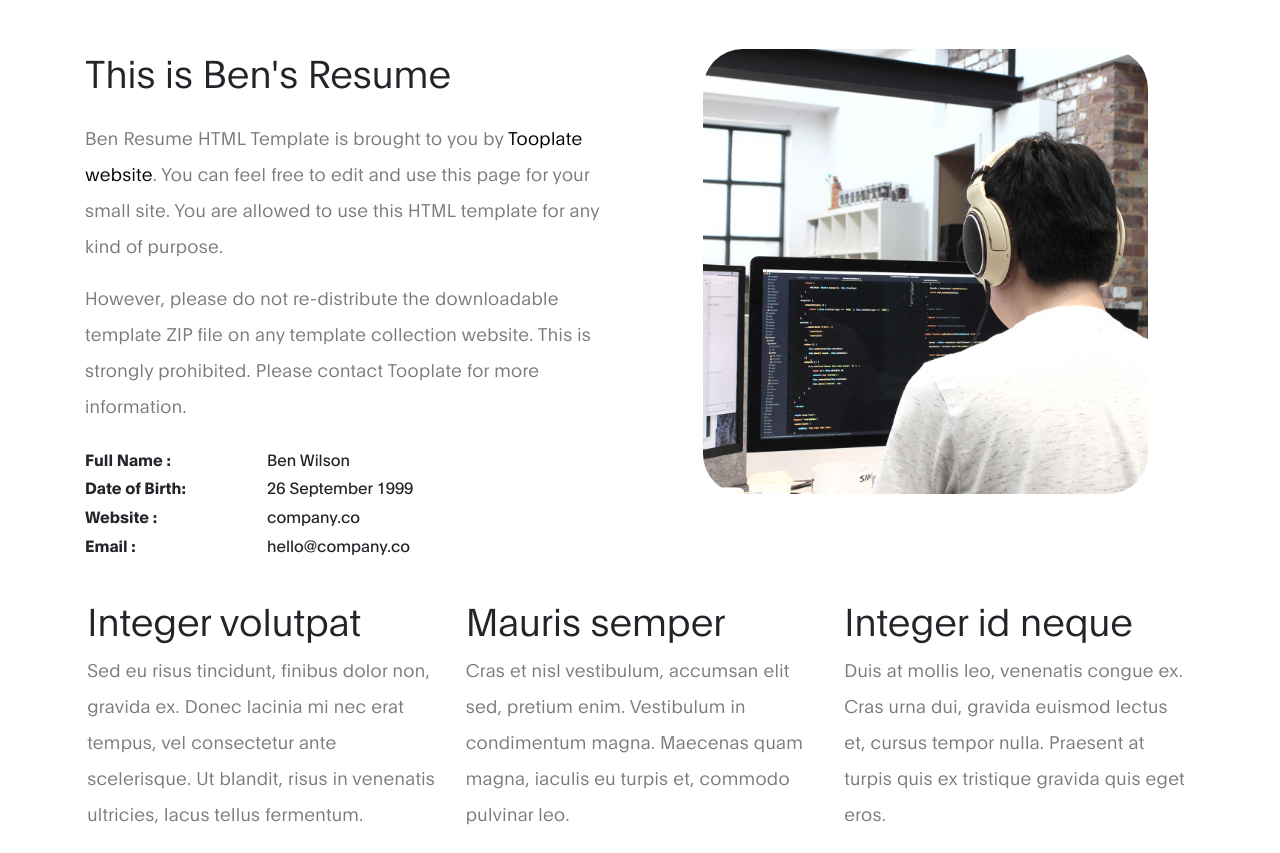
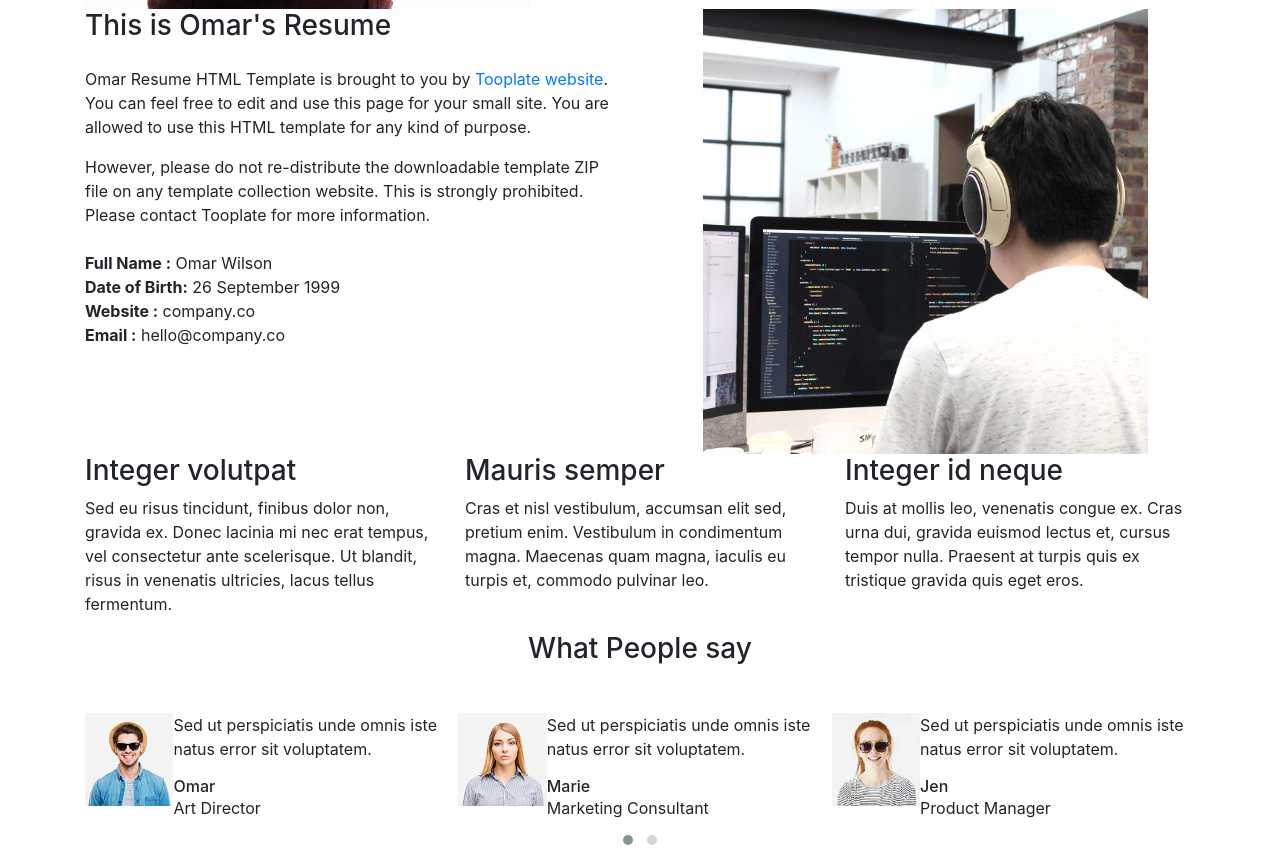
Before and after one commit to awadom/awadomar.com, a plain HTML site: page index.html in a window 1280 px wide. Shown: the part 700-1553 px from the top of the page. Drawn offline with Linux system fonts and the light colour scheme.

Commit message:
add my name

```diff
--- a/css/tooplate-ben-resume-style.css
+++ b/css/tooplate-ben-resume-style.css
@@ -1,8 +1,8 @@
 /*
 
-Tooplate 2120 Ben Resume
+Tooplate 2120 omar Resume
 
-https://www.tooplate.com/view/2120-ben-resume
+https://www.tooplate.com/view/2120-omar-resume
 
 */
 
--- a/index.html
+++ b/index.html
@@ -17,10 +17,10 @@
      <link rel="stylesheet" href="css/owl.theme.default.min.css">
 
      <!-- MAIN CSS -->
-     <link rel="stylesheet" href="css/tooplate-ben-resume-style.css">
+     <link rel="stylesheet" href="css/tooplate-Omar-resume-style.css">
 <!--
-Tooplate 2120 Ben Resume
-https://www.tooplate.com/view/2120-ben-resume
+Tooplate 2120 Omar Resume
+https://www.tooplate.com/view/2120-Omar-resume
 -->
 </head>
 
@@ -31,7 +31,7 @@ https://www.tooplate.com/view/2120-ben-resume
         <div class="container">
 
             <a class="navbar-brand" href="#">
-                Ben Resume
+                Omar Resume
             </a>
 
             <button class="navbar-toggler" type="button" data-toggle="collapse" data-target="#navbarNav" aria-controls="navbarNav" aria-expanded="false" aria-label="Toggle navigation">
@@ -73,13 +73,13 @@ https://www.tooplate.com/view/2120-ben-resume
             <div class="row">
 
                   <div class="mx-auto col-lg-5 col-md-5 col-10">
-                      <img src="images/ben.jpg" class="img-fluid" alt="Ben Resume HTML Template">
+                      <img src="images/Omar.jpg" class="img-fluid" alt="Omar Resume HTML Template">
                   </div>
 
                    <div class="d-flex flex-column justify-content-center align-items-center col-lg-7 col-md-7 col-12">
                         <div class="hero-text">
 
-                            <h1 class="hero-title">👋 Ben, a digital nomad</h1>
+                            <h1 class="hero-title">👋 Omar, a digital nomad</h1>
 
                             <a href="#" class="email-link">
                                 hello@company.co
@@ -98,14 +98,14 @@ https://www.tooplate.com/view/2120-ben-resume
             <div class="row">
 
                 <div class="col-lg-6 col-md-6 col-12">
-                    <h3 class="mb-4">This is Ben's Resume</h3>
+                    <h3 class="mb-4">This is Omar's Resume</h3>
 
-                    <p>Ben Resume HTML Template is brought to you by <a rel="nofollow" href="https://www.tooplate.com" target="_parent">Tooplate website</a>. You can feel free to edit and use this page for your small site. You are allowed to use this HTML template for any kind of purpose.</p>
+                    <p>Omar Resume HTML Template is brought to you by <a rel="nofollow" href="https://www.tooplate.com" target="_parent">Tooplate website</a>. You can feel free to edit and use this page for your small site. You are allowed to use this HTML template for any kind of purpose.</p>
 
                     <p>However, please do not re-distribute the downloadable template ZIP file on any template collection website. This is strongly prohibited. Please contact Tooplate for more information.</p>
 
                     <ul class="mt-4 mb-5 mb-lg-0 profile-list list-unstyled">
-                        <li><strong>Full Name :</strong> Ben Wilson </li>
+                        <li><strong>Full Name :</strong> Omar Wilson </li>
 
                         <li><strong>Date of Birth:</strong> 26 September 1999</li>
 
@@ -116,7 +116,7 @@ https://www.tooplate.com/view/2120-ben-resume
                 </div>
 
                 <div class="col-lg-5 mx-auto col-md-6 col-12">
-                    <img src="images/true-agency.jpg" class="about-image img-fluid" alt="Ben's Resume HTML Template">
+                    <img src="images/true-agency.jpg" class="about-image img-fluid" alt="Omar's Resume HTML Template">
                 </div>
 
             </div>
@@ -156,7 +156,7 @@ https://www.tooplate.com/view/2120-ben-resume
                                     <div class="testimonials-info">
                                         <p>Sed ut perspiciatis unde omnis iste natus error sit voluptatem.</p>
 
-                                        <h6 class="mb-0">Ben</h6>
+                                        <h6 class="mb-0">Omar</h6>
                                         <span>Art Director</span>
                                     </div>
                                 </div>
@@ -364,7 +364,7 @@ https://www.tooplate.com/view/2120-ben-resume
                     <li><a href="#" rel="noopener" class="fab fa-youtube"></a></li>
                 </ul>
 
-              <p class="copyright-text mt-5 pt-3">Copyright &copy; 2020 Ben Resume Page</p>
+              <p class="copyright-text mt-5 pt-3">Copyright &copy; 2020 Omar Resume Page</p>
 
                 <p>Design: <a href="https://www.tooplate.com" title="free HTML templates" target="_blank">Tooplate</a></p>
             </div>
```
Also changed, not shown: images/omar.jpg (renamed from images/ben.jpg).
